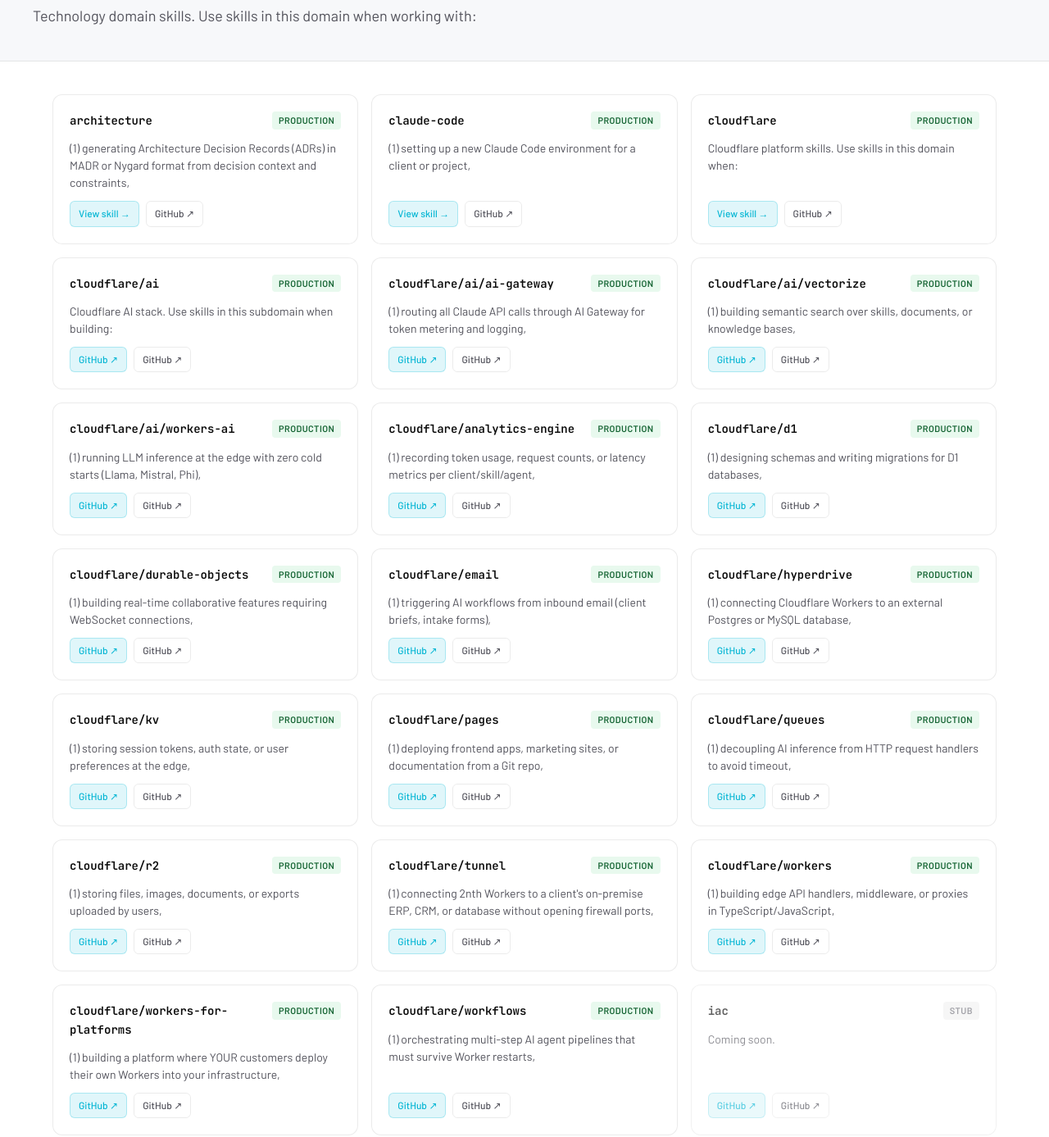
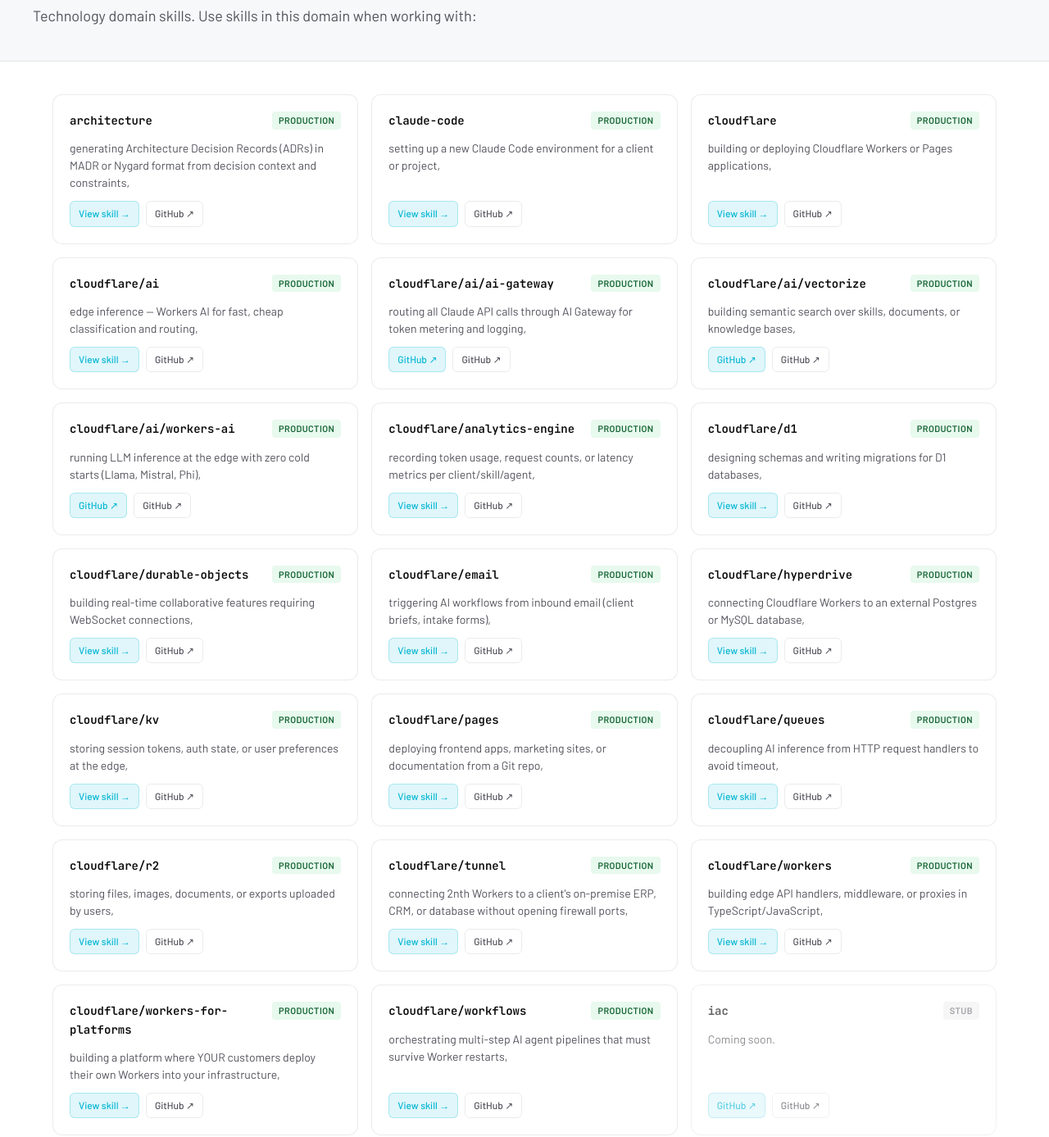
Before and after one commit to 2nth-ai/skills, a website: page catalog/tech/index.html in a window 1280 px wide. Shown: the part 213-1600 px from the top of the page at 82% size. Drawn offline with Linux system fonts and the light colour scheme.

Commit message:
fix: card primary links for nested skills (erp/woocommerce, fin/accounting/quickbooks); clean description text

```diff
--- a/catalog/tech/index.html
+++ b/catalog/tech/index.html
@@ -104,7 +104,7 @@
             <span class="card-name">architecture</span>
             <div class="card-badges"><span class="badge badge-prod">production</span></div>
           </div>
-          <p class="card-desc">(1) generating Architecture Decision Records (ADRs) in MADR or Nygard format from decision context and constraints,</p>
+          <p class="card-desc">generating Architecture Decision Records (ADRs) in MADR or Nygard format from decision context and constraints,</p>
           <div class="card-links">
             <a class="card-link card-link-primary" href="architecture.html">View skill →</a>
             <a class="card-link" href="https://github.com/2nth-ai/skills/tree/main/tech/architecture" target="_blank" rel="noopener">GitHub ↗</a>
@@ -116,7 +116,7 @@
             <span class="card-name">claude-code</span>
             <div class="card-badges"><span class="badge badge-prod">production</span></div>
           </div>
-          <p class="card-desc">(1) setting up a new Claude Code environment for a client or project,</p>
+          <p class="card-desc">setting up a new Claude Code environment for a client or project,</p>
           <div class="card-links">
             <a class="card-link card-link-primary" href="claude-code.html">View skill →</a>
             <a class="card-link" href="https://github.com/2nth-ai/skills/tree/main/tech/claude-code" target="_blank" rel="noopener">GitHub ↗</a>
@@ -128,7 +128,7 @@
             <span class="card-name">cloudflare</span>
             <div class="card-badges"><span class="badge badge-prod">production</span></div>
           </div>
-          <p class="card-desc">Cloudflare platform skills. Use skills in this domain when:</p>
+          <p class="card-desc">building or deploying Cloudflare Workers or Pages applications,</p>
           <div class="card-links">
             <a class="card-link card-link-primary" href="cloudflare/">View skill →</a>
             <a class="card-link" href="https://github.com/2nth-ai/skills/tree/main/tech/cloudflare" target="_blank" rel="noopener">GitHub ↗</a>
@@ -140,9 +140,9 @@
             <span class="card-name">cloudflare/ai</span>
             <div class="card-badges"><span class="badge badge-prod">production</span></div>
           </div>
-          <p class="card-desc">Cloudflare AI stack. Use skills in this subdomain when building:</p>
+          <p class="card-desc">edge inference — Workers AI for fast, cheap classification and routing,</p>
           <div class="card-links">
-            <a class="card-link card-link-primary" href="https://github.com/2nth-ai/skills/tree/main/tech/cloudflare/ai" target="_blank" rel="noopener">GitHub ↗</a>
+            <a class="card-link card-link-primary" href="cloudflare/ai.html">View skill →</a>
             <a class="card-link" href="https://github.com/2nth-ai/skills/tree/main/tech/cloudflare/ai" target="_blank" rel="noopener">GitHub ↗</a>
           </div>
         </div>
@@ -152,7 +152,7 @@
             <span class="card-name">cloudflare/ai/ai-gateway</span>
             <div class="card-badges"><span class="badge badge-prod">production</span></div>
           </div>
-          <p class="card-desc">(1) routing all Claude API calls through AI Gateway for token metering and logging,</p>
+          <p class="card-desc">routing all Claude API calls through AI Gateway for token metering and logging,</p>
           <div class="card-links">
             <a class="card-link card-link-primary" href="https://github.com/2nth-ai/skills/tree/main/tech/cloudflare/ai/ai-gateway" target="_blank" rel="noopener">GitHub ↗</a>
             <a class="card-link" href="https://github.com/2nth-ai/skills/tree/main/tech/cloudflare/ai/ai-gateway" target="_blank" rel="noopener">GitHub ↗</a>
@@ -164,7 +164,7 @@
             <span class="card-name">cloudflare/ai/vectorize</span>
             <div class="card-badges"><span class="badge badge-prod">production</span></div>
           </div>
-          <p class="card-desc">(1) building semantic search over skills, documents, or knowledge bases,</p>
+          <p class="card-desc">building semantic search over skills, documents, or knowledge bases,</p>
           <div class="card-links">
             <a class="card-link card-link-primary" href="https://github.com/2nth-ai/skills/tree/main/tech/cloudflare/ai/vectorize" target="_blank" rel="noopener">GitHub ↗</a>
             <a class="card-link" href="https://github.com/2nth-ai/skills/tree/main/tech/cloudflare/ai/vectorize" target="_blank" rel="noopener">GitHub ↗</a>
@@ -176,7 +176,7 @@
             <span class="card-name">cloudflare/ai/workers-ai</span>
             <div class="card-badges"><span class="badge badge-prod">production</span></div>
           </div>
-          <p class="card-desc">(1) running LLM inference at the edge with zero cold starts (Llama, Mistral, Phi),</p>
+          <p class="card-desc">running LLM inference at the edge with zero cold starts (Llama, Mistral, Phi),</p>
           <div class="card-links">
             <a class="card-link card-link-primary" href="https://github.com/2nth-ai/skills/tree/main/tech/cloudflare/ai/workers-ai" target="_blank" rel="noopener">GitHub ↗</a>
             <a class="card-link" href="https://github.com/2nth-ai/skills/tree/main/tech/cloudflare/ai/workers-ai" target="_blank" rel="noopener">GitHub ↗</a>
@@ -188,9 +188,9 @@
             <span class="card-name">cloudflare/analytics-engine</span>
             <div class="card-badges"><span class="badge badge-prod">production</span></div>
           </div>
-          <p class="card-desc">(1) recording token usage, request counts, or latency metrics per client/skill/agent,</p>
+          <p class="card-desc">recording token usage, request counts, or latency metrics per client/skill/agent,</p>
           <div class="card-links">
-            <a class="card-link card-link-primary" href="https://github.com/2nth-ai/skills/tree/main/tech/cloudflare/analytics-engine" target="_blank" rel="noopener">GitHub ↗</a>
+            <a class="card-link card-link-primary" href="cloudflare/analytics-engine.html">View skill →</a>
             <a class="card-link" href="https://github.com/2nth-ai/skills/tree/main/tech/cloudflare/analytics-engine" target="_blank" rel="noopener">GitHub ↗</a>
           </div>
         </div>
@@ -200,9 +200,9 @@
             <span class="card-name">cloudflare/d1</span>
             <div class="card-badges"><span class="badge badge-prod">production</span></div>
           </div>
-          <p class="card-desc">(1) designing schemas and writing migrations for D1 databases,</p>
+          <p class="card-desc">designing schemas and writing migrations for D1 databases,</p>
           <div class="card-links">
-            <a class="card-link card-link-primary" href="https://github.com/2nth-ai/skills/tree/main/tech/cloudflare/d1" target="_blank" rel="noopener">GitHub ↗</a>
+            <a class="card-link card-link-primary" href="cloudflare/d1.html">View skill →</a>
             <a class="card-link" href="https://github.com/2nth-ai/skills/tree/main/tech/cloudflare/d1" target="_blank" rel="noopener">GitHub ↗</a>
           </div>
         </div>
@@ -212,9 +212,9 @@
             <span class="card-name">cloudflare/durable-objects</span>
             <div class="card-badges"><span class="badge badge-prod">production</span></div>
           </div>
-          <p class="card-desc">(1) building real-time collaborative features requiring WebSocket connections,</p>
+          <p class="card-desc">building real-time collaborative features requiring WebSocket connections,</p>
           <div class="card-links">
-            <a class="card-link card-link-primary" href="https://github.com/2nth-ai/skills/tree/main/tech/cloudflare/durable-objects" target="_blank" rel="noopener">GitHub ↗</a>
+            <a class="card-link card-link-primary" href="cloudflare/durable-objects.html">View skill →</a>
             <a class="card-link" href="https://github.com/2nth-ai/skills/tree/main/tech/cloudflare/durable-objects" target="_blank" rel="noopener">GitHub ↗</a>
           </div>
         </div>
@@ -224,9 +224,9 @@
             <span class="card-name">cloudflare/email</span>
             <div class="card-badges"><span class="badge badge-prod">production</span></div>
           </div>
-          <p class="card-desc">(1) triggering AI workflows from inbound email (client briefs, intake forms),</p>
+          <p class="card-desc">triggering AI workflows from inbound email (client briefs, intake forms),</p>
           <div class="card-links">
-            <a class="card-link card-link-primary" href="https://github.com/2nth-ai/skills/tree/main/tech/cloudflare/email" target="_blank" rel="noopener">GitHub ↗</a>
+            <a class="card-link card-link-primary" href="cloudflare/email.html">View skill →</a>
             <a class="card-link" href="https://github.com/2nth-ai/skills/tree/main/tech/cloudflare/email" target="_blank" rel="noopener">GitHub ↗</a>
           </div>
         </div>
@@ -236,9 +236,9 @@
             <span class="card-name">cloudflare/hyperdrive</span>
             <div class="card-badges"><span class="badge badge-prod">production</span></div>
           </div>
-          <p class="card-desc">(1) connecting Cloudflare Workers to an external Postgres or MySQL database,</p>
+          <p class="card-desc">connecting Cloudflare Workers to an external Postgres or MySQL database,</p>
           <div class="card-links">
-            <a class="card-link card-link-primary" href="https://github.com/2nth-ai/skills/tree/main/tech/cloudflare/hyperdrive" target="_blank" rel="noopener">GitHub ↗</a>
+            <a class="card-link card-link-primary" href="cloudflare/hyperdrive.html">View skill →</a>
             <a class="card-link" href="https://github.com/2nth-ai/skills/tree/main/tech/cloudflare/hyperdrive" target="_blank" rel="noopener">GitHub ↗</a>
           </div>
         </div>
@@ -248,9 +248,9 @@
             <span class="card-name">cloudflare/kv</span>
             <div class="card-badges"><span class="badge badge-prod">production</span></div>
           </div>
-          <p class="card-desc">(1) storing session tokens, auth state, or user preferences at the edge,</p>
+          <p class="card-desc">storing session tokens, auth state, or user preferences at the edge,</p>
           <div class="card-links">
-            <a class="card-link card-link-primary" href="https://github.com/2nth-ai/skills/tree/main/tech/cloudflare/kv" target="_blank" rel="noopener">GitHub ↗</a>
+            <a class="card-link card-link-primary" href="cloudflare/kv.html">View skill →</a>
             <a class="card-link" href="https://github.com/2nth-ai/skills/tree/main/tech/cloudflare/kv" target="_blank" rel="noopener">GitHub ↗</a>
           </div>
         </div>
@@ -260,9 +260,9 @@
             <span class="card-name">cloudflare/pages</span>
             <div class="card-badges"><span class="badge badge-prod">production</span></div>
           </div>
-          <p class="card-desc">(1) deploying frontend apps, marketing sites, or documentation from a Git repo,</p>
+          <p class="card-desc">deploying frontend apps, marketing sites, or documentation from a Git repo,</p>
           <div class="card-links">
-            <a class="card-link card-link-primary" href="https://github.com/2nth-ai/skills/tree/main/tech/cloudflare/pages" target="_blank" rel="noopener">GitHub ↗</a>
+            <a class="card-link card-link-primary" href="cloudflare/pages.html">View skill →</a>
             <a class="card-link" href="https://github.com/2nth-ai/skills/tree/main/tech/cloudflare/pages" target="_blank" rel="noopener">GitHub ↗</a>
           </div>
         </div>
@@ -272,9 +272,9 @@
             <span class="card-name">cloudflare/queues</span>
             <div class="card-badges"><span class="badge badge-prod">production</span></div>
           </div>
-          <p class="card-desc">(1) decoupling AI inference from HTTP request handlers to avoid timeout,</p>
+          <p class="card-desc">decoupling AI inference from HTTP request handlers to avoid timeout,</p>
           <div class="card-links">
-            <a class="card-link card-link-primary" href="https://github.com/2nth-ai/skills/tree/main/tech/cloudflare/queues" target="_blank" rel="noopener">GitHub ↗</a>
+            <a class="card-link card-link-primary" href="cloudflare/queues.html">View skill →</a>
             <a class="card-link" href="https://github.com/2nth-ai/skills/tree/main/tech/cloudflare/queues" target="_blank" rel="noopener">GitHub ↗</a>
           </div>
         </div>
@@ -284,9 +284,9 @@
             <span class="card-name">cloudflare/r2</span>
             <div class="card-badges"><span class="badge badge-prod">production</span></div>
           </div>
-          <p class="card-desc">(1) storing files, images, documents, or exports uploaded by users,</p>
+          <p class="card-desc">storing files, images, documents, or exports uploaded by users,</p>
           <div class="card-links">
-            <a class="card-link card-link-primary" href="https://github.com/2nth-ai/skills/tree/main/tech/cloudflare/r2" target="_blank" rel="noopener">GitHub ↗</a>
+            <a class="card-link card-link-primary" href="cloudflare/r2.html">View skill →</a>
             <a class="card-link" href="https://github.com/2nth-ai/skills/tree/main/tech/cloudflare/r2" target="_blank" rel="noopener">GitHub ↗</a>
           </div>
         </div>
@@ -296,9 +296,9 @@
             <span class="card-name">cloudflare/tunnel</span>
             <div class="card-badges"><span class="badge badge-prod">production</span></div>
           </div>
-          <p class="card-desc">(1) connecting 2nth Workers to a client's on-premise ERP, CRM, or database without opening firewall ports,</p>
+          <p class="card-desc">connecting 2nth Workers to a client's on-premise ERP, CRM, or database without opening firewall ports,</p>
           <div class="card-links">
-            <a class="card-link card-link-primary" href="https://github.com/2nth-ai/skills/tree/main/tech/cloudflare/tunnel" target="_blank" rel="noopener">GitHub ↗</a>
+            <a class="card-link card-link-primary" href="cloudflare/tunnel.html">View skill →</a>
             <a class="card-link" href="https://github.com/2nth-ai/skills/tree/main/tech/cloudflare/tunnel" target="_blank" rel="noopener">GitHub ↗</a>
           </div>
         </div>
@@ -308,9 +308,9 @@
             <span class="card-name">cloudflare/workers</span>
             <div class="card-badges"><span class="badge badge-prod">production</span></div>
           </div>
-          <p class="card-desc">(1) building edge API handlers, middleware, or proxies in TypeScript/JavaScript,</p>
+          <p class="card-desc">building edge API handlers, middleware, or proxies in TypeScript/JavaScript,</p>
           <div class="card-links">
-            <a class="card-link card-link-primary" href="https://github.com/2nth-ai/skills/tree/main/tech/cloudflare/workers" target="_blank" rel="noopener">GitHub ↗</a>
+            <a class="card-link card-link-primary" href="cloudflare/workers.html">View skill →</a>
             <a class="card-link" href="https://github.com/2nth-ai/skills/tree/main/tech/cloudflare/workers" target="_blank" rel="noopener">GitHub ↗</a>
           </div>
         </div>
@@ -320,9 +320,9 @@
             <span class="card-name">cloudflare/workers-for-platforms</span>
             <div class="card-badges"><span class="badge badge-prod">production</span></div>
           </div>
-          <p class="card-desc">(1) building a platform where YOUR customers deploy their own Workers into your infrastructure,</p>
+          <p class="card-desc">building a platform where YOUR customers deploy their own Workers into your infrastructure,</p>
           <div class="card-links">
-            <a class="card-link card-link-primary" href="https://github.com/2nth-ai/skills/tree/main/tech/cloudflare/workers-for-platforms" target="_blank" rel="noopener">GitHub ↗</a>
+            <a class="card-link card-link-primary" href="cloudflare/workers-for-platforms.html">View skill →</a>
             <a class="card-link" href="https://github.com/2nth-ai/skills/tree/main/tech/cloudflare/workers-for-platforms" target="_blank" rel="noopener">GitHub ↗</a>
           </div>
         </div>
@@ -332,9 +332,9 @@
             <span class="card-name">cloudflare/workflows</span>
             <div class="card-badges"><span class="badge badge-prod">production</span></div>
           </div>
-          <p class="card-desc">(1) orchestrating multi-step AI agent pipelines that must survive Worker restarts,</p>
+          <p class="card-desc">orchestrating multi-step AI agent pipelines that must survive Worker restarts,</p>
           <div class="card-links">
-            <a class="card-link card-link-primary" href="https://github.com/2nth-ai/skills/tree/main/tech/cloudflare/workflows" target="_blank" rel="noopener">GitHub ↗</a>
+            <a class="card-link card-link-primary" href="cloudflare/workflows.html">View skill →</a>
             <a class="card-link" href="https://github.com/2nth-ai/skills/tree/main/tech/cloudflare/workflows" target="_blank" rel="noopener">GitHub ↗</a>
           </div>
         </div>
```
Also changed, not shown: catalog/biz/index.html (+15 -15 lines), catalog/build.js (+11 -5 lines), catalog/edu/index.html (+1 -1 lines), catalog/fin/index.html (+5 -5 lines), catalog/health/index.html (+2 -2 lines), catalog/leg/index.html (+3 -3 lines).
